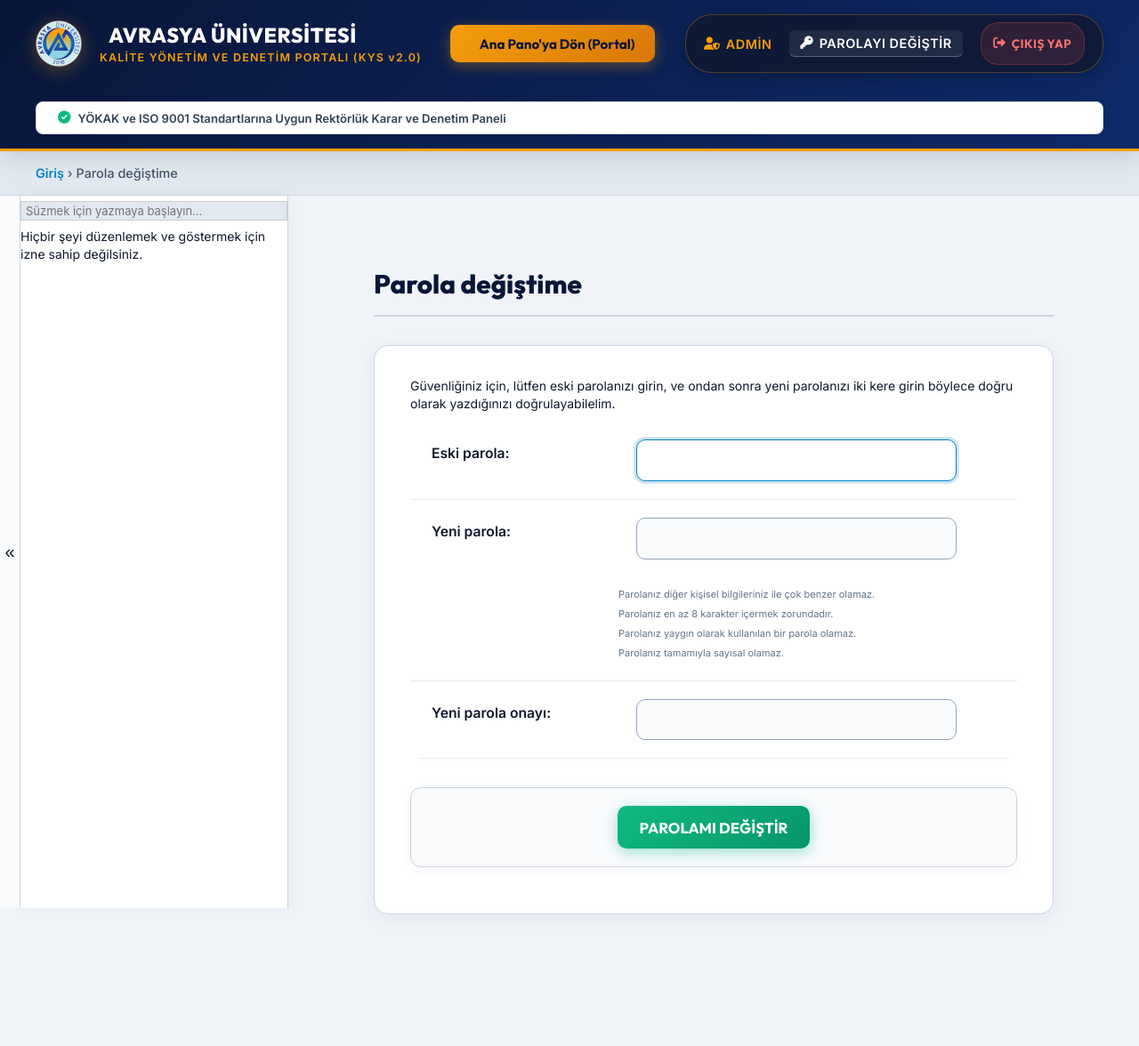
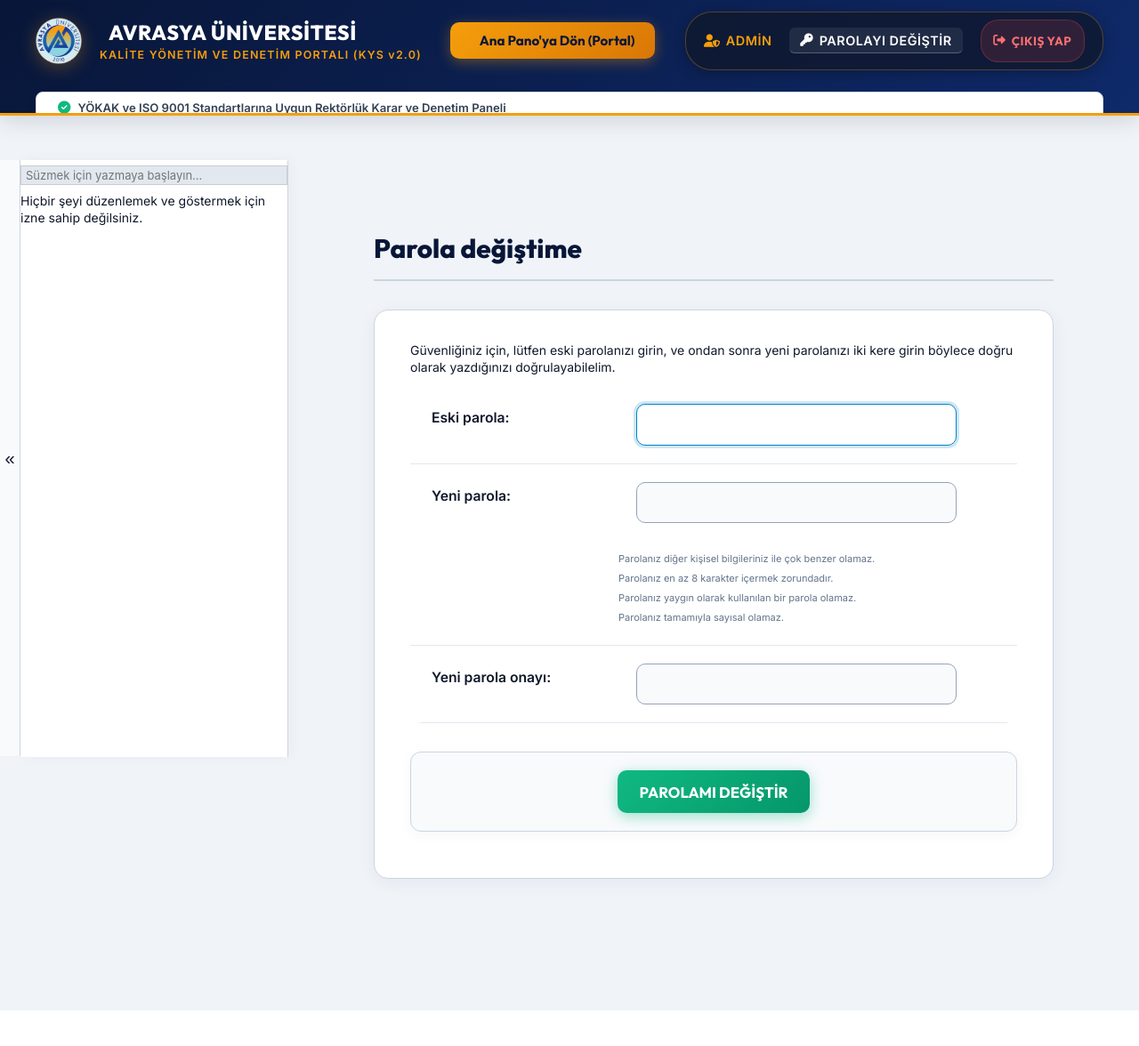
Before and after one commit to raminentezar-rgb/yks, a Django app: a page that uses templates/admin/base_site.html in a window 1280 px wide. Shown: the whole page at 89% size. After the commit the page ends 1136 px from the top, so only its background shows below. Run offline with Django 4.2, Linux system fonts and the light colour scheme; a user stored in the database is signed in.

Commit message:
Lock admin header with position fixed and add main offset to ensure header logo and title never get clipped or scrolled away

```diff
--- a/static/css/custom_admin.css
+++ b/static/css/custom_admin.css
@@ -30,18 +30,22 @@
 #header {
     background: var(--admin-navy-gradient) !important;
     border-bottom: 3px solid var(--admin-gold) !important;
-    padding: 1rem 2.5rem !important;
+    padding: 0.8rem 2.5rem !important;
     color: #fff !important;
     box-shadow: 0 4px 25px rgba(0, 0, 0, 0.15) !important;
     display: flex !important;
     align-items: center !important;
     justify-content: space-between !important;
     flex-wrap: wrap !important;
-    gap: 1.5rem !important;
-    position: relative !important;
+    gap: 1rem !important;
+    position: fixed !important;
+    top: 0 !important;
+    left: 0 !important;
+    right: 0 !important;
     width: 100% !important;
-    z-index: 1000 !important;
+    z-index: 999999 !important;
     box-sizing: border-box !important;
+    max-height: 130px !important;
 }
 
 .custom-admin-branding {
@@ -855,12 +859,18 @@
     box-sizing: border-box !important;
 }
 
+body.login #main {
+    padding-top: 0 !important;
+}
+
 body.login #header {
     padding: 2rem 1.5rem 1.5rem 1.5rem !important;
     background: linear-gradient(135deg, #081638 0%, #0f2a6a 100%) !important;
     border-bottom: 3px solid var(--admin-gold) !important;
     justify-content: center !important;
     text-align: center !important;
+    position: relative !important;
+    max-height: none !important;
 }
 
 body.login .custom-admin-branding {
@@ -1126,6 +1136,13 @@
 #main {
     display: flex !important;
     width: 100% !important;
+    padding-top: 130px !important;
+    box-sizing: border-box !important;
+}
+
+.sticky, #nav-sidebar, .toggle-nav-sidebar {
+    top: 130px !important;
+    max-height: calc(100vh - 130px) !important;
 }
 
 #content-start, .content, #content {
--- a/templates/admin/base_site.html
+++ b/templates/admin/base_site.html
@@ -7,7 +7,7 @@
     {{ block.super }}
     <link rel="stylesheet" href="https://cdnjs.cloudflare.com/ajax/libs/font-awesome/6.5.1/css/all.min.css">
     <link href="https://fonts.googleapis.com/css2?family=Outfit:wght@400;500;600;700;800&family=Inter:wght@400;500;600;700&display=swap" rel="stylesheet">
-    <link rel="stylesheet" href="{% static 'css/custom_admin.css' %}?v=20260707_header_perfect">
+    <link rel="stylesheet" href="{% static 'css/custom_admin.css' %}?v=20260707_fixed_always">
 {% endblock %}
 
 {% block branding %}
```
